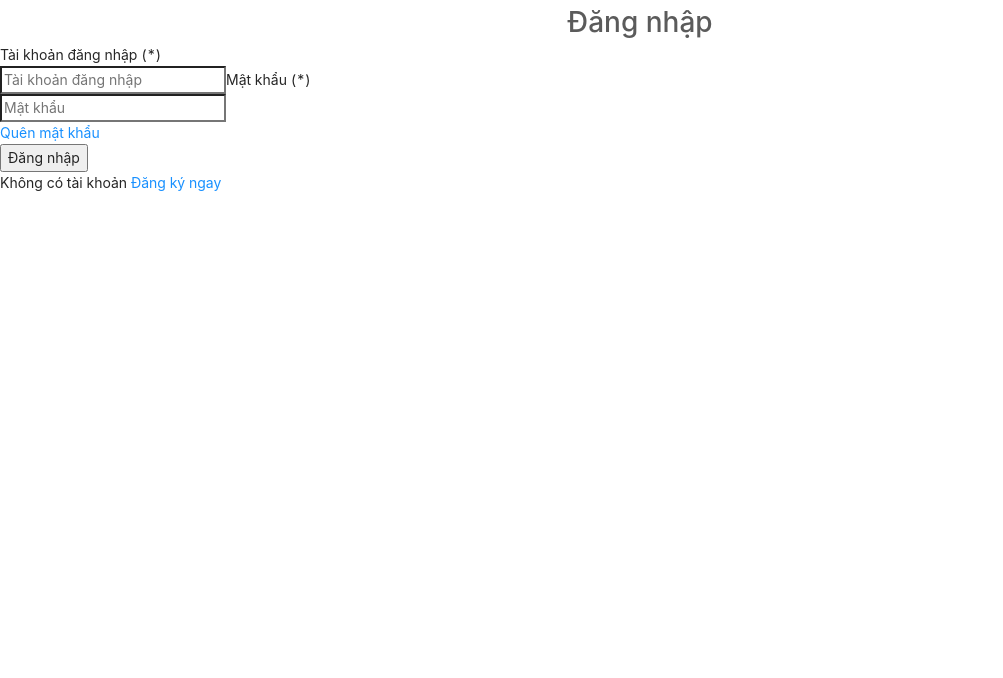
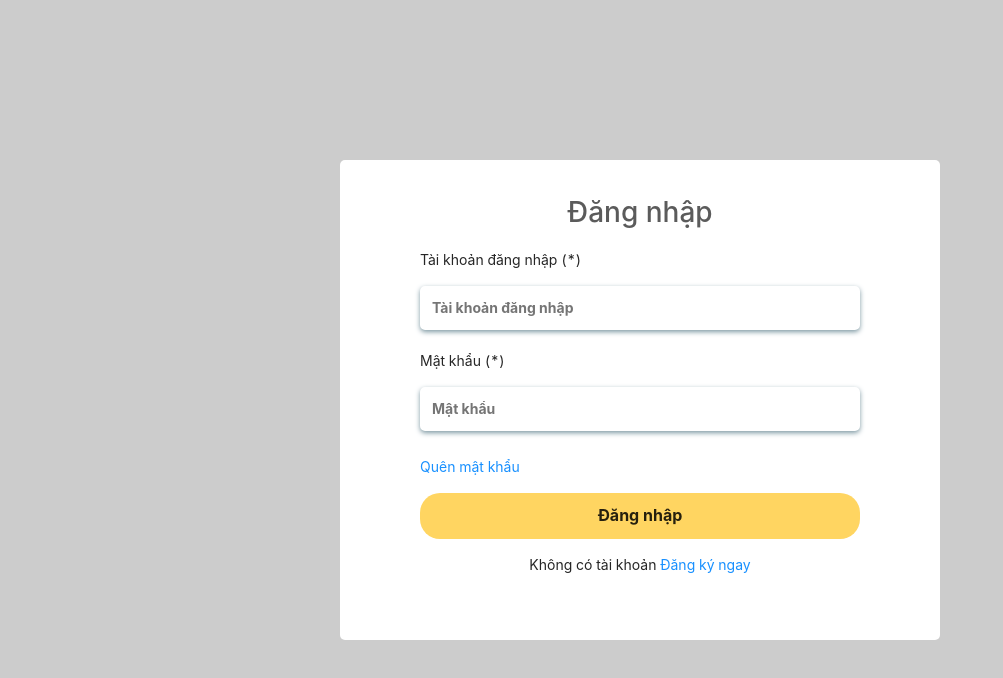
Before and after one commit to hungvt639/react-ts-base, a React (Create React App) app: page /login in a window 1280 px wide. Shown: the top 678 px of the page, without its empty margins (0-1003 px from the left). Built offline with nearby package versions, Linux system fonts and the light colour scheme; what typed-redux-saga would draw is missing.

Commit message:
update login

```diff
--- a/src/components/user/login/index.tsx
+++ b/src/components/user/login/index.tsx
@@ -1,24 +1,51 @@
 import React, { useState, Fragment } from "react";
-import { REGISTER, RESET_PASSWORD } from "../../router/const";
+import { REGISTER, SEND_RESET_PASSWORD } from "../../router/const";
 import { Link } from "react-router-dom";
 import "./login.scss";
+import API from "../../../request";
+import { errorAPI } from "../../utils/Error";
+import { ResponseLogin } from "../../../interface/request/UserRespository";
+import { AxiosResponse } from "axios";
+import { useDispatch } from "react-redux";
+import { setUser } from "../../../store/actions/userAction";
+import { message } from "antd";
+import { useHistory } from "react-router-dom";
+import { HOME } from "../../router/const";
 
-const LoginForm: React.FC = () => {
+const LoginForm: React.FC = (props: any) => {
     const [username, setUsername] = useState<string>("");
     const [password, setPassword] = useState<string>("");
     const [valiUsername, setValiUsername] = useState<boolean>(false);
     const [valiPassword, setValiPassword] = useState<boolean>(false);
-    function onSubmit(e: React.FormEvent) {
+
+    const dispatch = useDispatch();
+    const history = useHistory();
+
+    async function onSubmit(e: React.FormEvent) {
         e.preventDefault();
-        setValiUsername(!username);
-        setValiPassword(!password);
         if (username && password) {
-            const data = { username: username, password: password };
-            console.log(data);
+            try {
+                const res: AxiosResponse<ResponseLogin> = await API.user.login({
+                    username,
+                    password,
+                });
+                localStorage.setItem("token", res.data.token);
+                dispatch(setUser(res.data.user, res.data.token));
+                message.success("Đăng nhập thành công!");
+                const backTo: string = props.location.search;
+                if (backTo) {
+                    history.push(backTo.slice(6));
+                } else {
+                    history.push(HOME);
+                }
+            } catch (err) {
+                errorAPI(err);
+            }
         }
     }
 
     return (
+        <div className="login">
             <div className="forms_">
                 <h1>Đăng nhập</h1>
                 <form onSubmit={(e) => onSubmit(e)} className="form_">
@@ -27,7 +54,10 @@ const LoginForm: React.FC = () => {
                         <br />
                         <input
                             value={username}
-                        onChange={(e) => setUsername(e.target.value)}
+                            onChange={(e) => {
+                                setUsername(e.target.value);
+                                setValiUsername(!e.target.value);
+                            }}
                             type="text"
                             name="username"
                             placeholder="Tài khoản đăng nhập"
@@ -46,7 +76,10 @@ const LoginForm: React.FC = () => {
                         <br />
                         <input
                             value={password}
-                        onChange={(e) => setPassword(e.target.value)}
+                            onChange={(e) => {
+                                setPassword(e.target.value);
+                                setValiPassword(!e.target.value);
+                            }}
                             type="password"
                             name="password"
                             placeholder="Mật khẩu"
@@ -61,13 +94,15 @@ const LoginForm: React.FC = () => {
                         )}
                     </label>
                     <div className="forgot-password">
-                    <Link to={RESET_PASSWORD}>Quên mật khẩu</Link>
+                        <Link to={SEND_RESET_PASSWORD}>Quên mật khẩu</Link>
                     </div>
                     <button type="submit">Đăng nhập</button>
                     <p className="form-has-user">
-                    Không có tài khoản <Link to={REGISTER}>Đăng ký ngay</Link>
+                        Không có tài khoản{" "}
+                        <Link to={REGISTER}>Đăng ký ngay</Link>
                     </p>
                 </form>
+            </div>
         </div>
     );
 };
--- a/src/components/user/login/login.scss
+++ b/src/components/user/login/login.scss
@@ -1,9 +1,22 @@
+.login {
+    background-color: #cccccc;
+    margin: auto;
+    display: flex;
+    width: 100%;
+    height: 100%;
+}
 .forms_ {
     display: block;
+    width: 600px;
+    margin: auto;
+    background-color: #fff;
+    border-radius: 5px;
+    padding-top: 30px;
     h1 {
         text-align: center;
         color: #5b5b5b;
         margin-bottom: 0;
+    }
     .form_ {
         display: flex;
         flex-direction: column;
@@ -30,6 +43,30 @@
             color: #333;
             background-color: #fff;
         }
+        .form-mess-err {
+            color: #ff0000;
+        }
+        .forgot-password {
+            color: #5992c3;
+            margin-top: 20px;
+        }
+        button {
+            border: none;
+            border-radius: 20px;
+            text-align: center;
+            padding: 10px;
+            margin: 15px 0;
+            font-size: 16px;
+            font-weight: 700;
+            background-color: #ffd561;
+            cursor: pointer;
+        }
+        .form-has-user {
+            text-align: center;
+            span {
+                color: #5992c3;
+                cursor: pointer;
             }
         }
     }
+}
```
Lines whose indentation alone changed are shown as unchanged.
